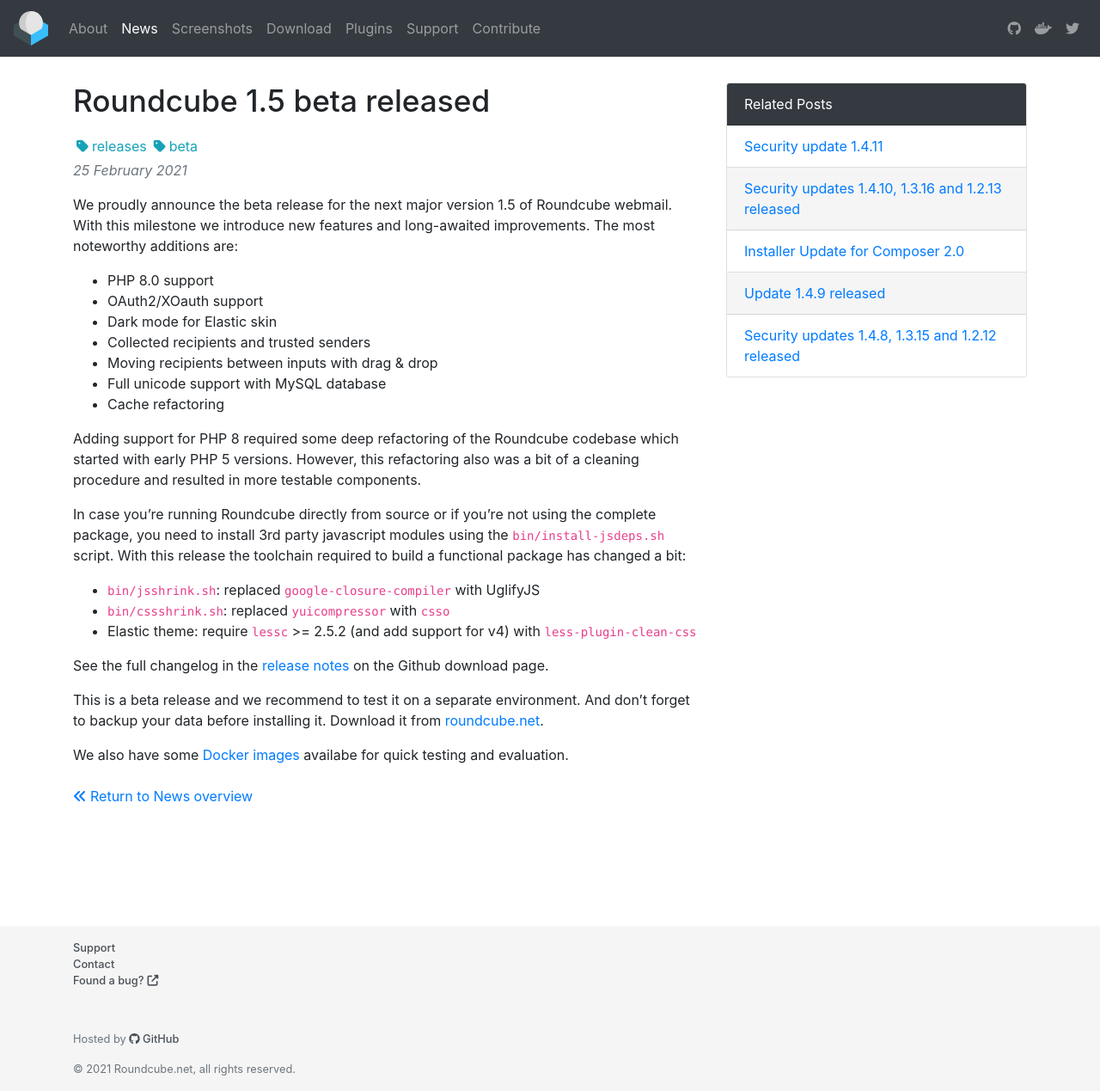
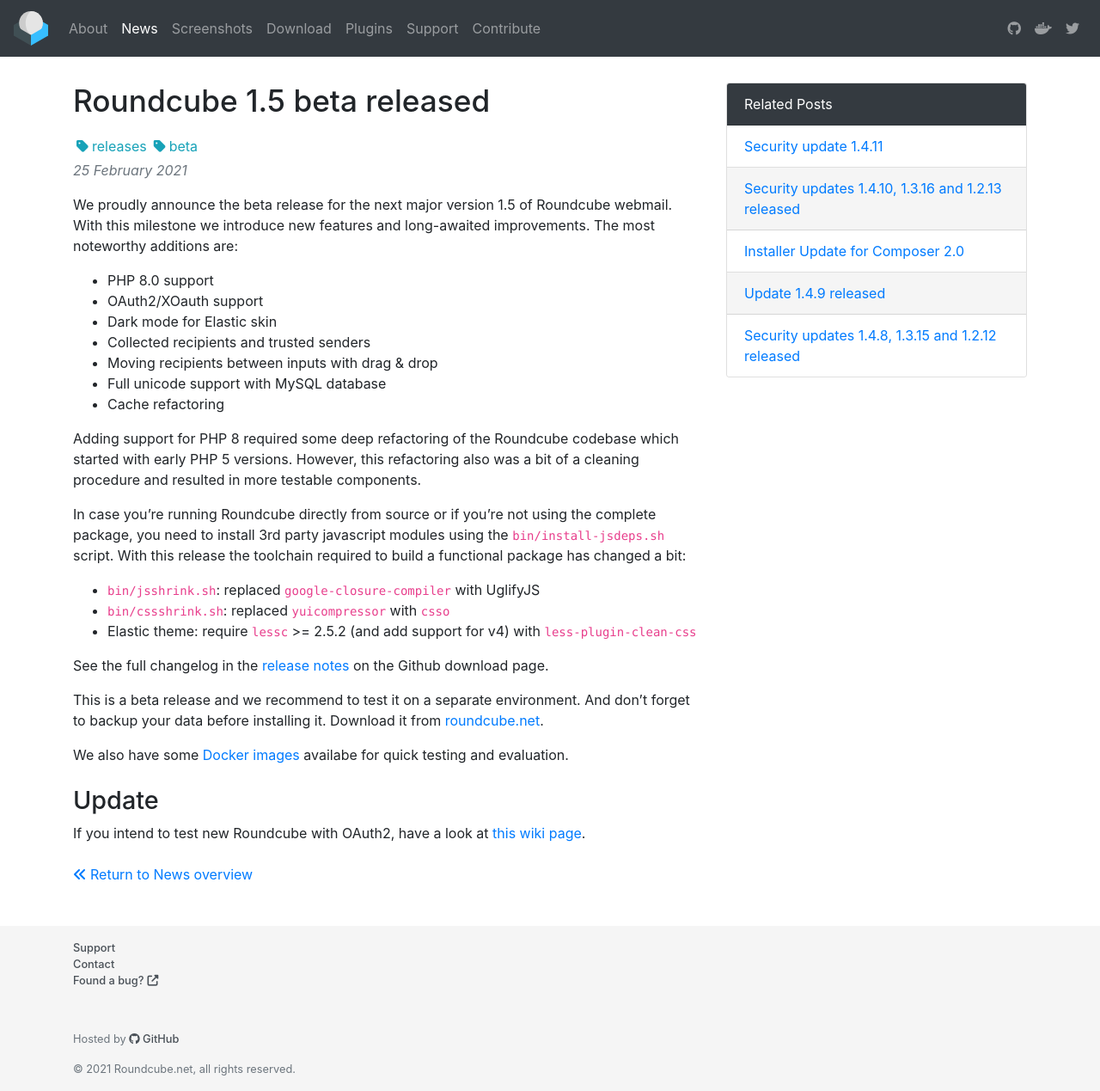
Before and after one commit to roundcube/roundcube.github.com, a Jekyll site: the page built from _posts/2021-02-25-roundcube-1.5-beta-released.md, in a window 1280 px wide and 1269 px high. Shown: the whole window at 86% size. Built offline with Jekyll 4.4.1, drawn with Linux system fonts in a browser that asks for light colours; nearby versions of some CDN libraries; comment, search, counter and statistics services are not loaded.

Commit message:
Add link to wiki page for OAuth2 config

```diff
--- a/_posts/2021-02-25-roundcube-1.5-beta-released.md
+++ b/_posts/2021-02-25-roundcube-1.5-beta-released.md
@@ -37,3 +37,7 @@
 
 We also have some [Docker images](https://hub.docker.com/r/roundcube/roundcubemail/tags?page=1&name=beta)
 availabe for quick testing and evaluation.
+
+## Update
+
+If you intend to test new Roundcube with OAuth2, have a look at [this wiki page](https://github.com/roundcube/roundcubemail/wiki/Configuration:-OAuth2).
```
